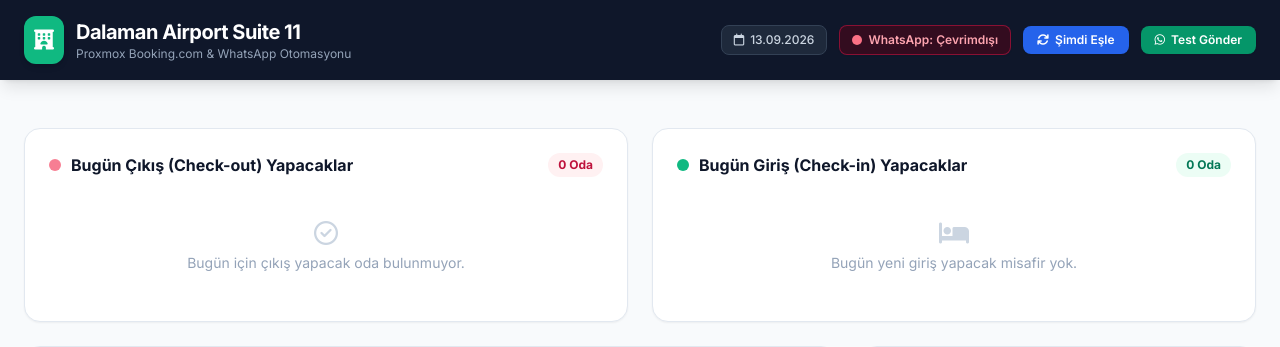
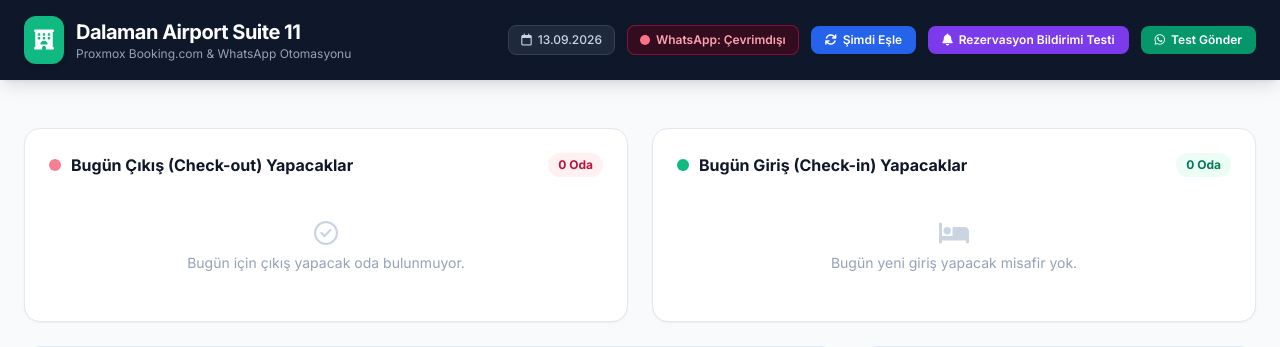
Before and after one commit to MrCoolice/booking-whatsapp-bot, a FastAPI app: page / in a window 1280 px wide. Shown: the top 347 px of the page. Run offline with FastAPI, Linux system fonts and the light colour scheme; data comes from the database, SQL or seed files in the repository; data that the repository does not hold is empty; some libraries are stand-ins or nearby versions.

Commit message:
Feat: Add manual trigger button and API to re-dispatch new booking alerts from web UI

```diff
--- a/main.py
+++ b/main.py
@@ -465,6 +465,36 @@ async def test_whatsapp():
     else:
         return JSONResponse({"status": "error", "message": "WhatsApp mesajı gönderilemedi. Logları ve ayarları kontrol edin."})
 
+@app.post("/api/reservation/resend-new-alert")
+async def resend_new_alert(uid: str = Form(None)):
+    conn = sqlite3.connect(DB_PATH)
+    cur = conn.cursor()
+    if uid and uid.strip():
+        cur.execute("SELECT uid, checkin, checkout, suite_name FROM reservations WHERE uid = ?", (uid.strip(),))
+    else:
+        cur.execute("SELECT uid, checkin, checkout, suite_name FROM reservations ORDER BY created_at DESC LIMIT 1")
+    row = cur.fetchone()
+    conn.close()
+
+    if not row:
+        return JSONResponse({"status": "error", "message": "Veritabanında kayıtlı rezervasyon bulunamadı."})
+
+    uid_res, c_in_raw, c_out_raw, r_suite = row
+    c_in = format_date_str(c_in_raw)
+    c_out = format_date_str(c_out_raw)
+
+    cfg = get_settings()
+    suite_name = cfg.get("suite_name", r_suite or "Dalaman Airport Suite 11")
+    msg_tpl = cfg.get("msg_new_booking", "🛎 *YENİ BOOKING REZERVASYONU DÜŞTÜ!*\n\n🏨 *Tesis:* {suite_name}\n📅 *Giriş Tarihi:* {checkin}\n🚪 *Çıkış Tarihi:* {checkout}\n\nDetaylar Booking Extranet panelinize eklendi.")
+
+    msg = msg_tpl.replace("{suite_name}", suite_name).replace("{checkin}", c_in).replace("{checkout}", c_out)
+    res = send_whatsapp(msg)
+    if res:
+        add_log(f"Rezervasyon bildirimi manuel tetiklendi: {c_in} - {c_out}", "success")
+        return JSONResponse({"status": "ok", "message": f"'{c_in} - {c_out}' rezervasyon bildirimi WhatsApp'a başarıyla gönderildi!"})
+    else:
+        return JSONResponse({"status": "error", "message": "WhatsApp mesajı iletilemedi. Logları ve WhatsApp bağlantısını kontrol edin."})
+
 @app.post("/api/sync-now")
 async def manual_sync():
     sync_calendar()
--- a/templates/index.html
+++ b/templates/index.html
@@ -39,6 +39,9 @@
 
                 <button onclick="syncNow()" class="bg-blue-600 hover:bg-blue-500 text-white px-3.5 py-1.5 rounded-lg text-xs font-semibold flex items-center gap-1.5 transition shadow-sm">
                     <i class="fa-solid fa-arrows-rotate"></i> Şimdi Eşle
+                </button>
+                <button onclick="resendLatestAlert()" class="bg-violet-600 hover:bg-violet-500 text-white px-3.5 py-1.5 rounded-lg text-xs font-semibold flex items-center gap-1.5 transition shadow-sm" title="Son rezervasyon bildirimini WhatsApp'a tekrar iletir">
+                    <i class="fa-solid fa-bell"></i> Rezervasyon Bildirimi Testi
                 </button>
                 <button onclick="testWhatsApp()" class="bg-emerald-600 hover:bg-emerald-500 text-white px-3.5 py-1.5 rounded-lg text-xs font-semibold flex items-center gap-1.5 transition shadow-sm">
                     <i class="fa-brands fa-whatsapp"></i> Test Gönder
@@ -222,6 +225,10 @@
                                             <button onclick="sendWelcome('{{ r.uid }}', 'phone_res_{{ loop.index }}')" title="Karşılama / Wi-Fi Mesajı Gönder"
                                                     class="{% if r.notified_welcome %}bg-slate-800 hover:bg-slate-700 text-slate-300{% else %}bg-emerald-600 hover:bg-emerald-500 text-white{% endif %} text-[11px] px-2.5 py-1 rounded-lg font-medium flex items-center gap-1 transition shadow-xs whitespace-nowrap cursor-pointer">
                                                 <i class="fa-brands fa-whatsapp text-emerald-400"></i> {% if r.notified_welcome %}İletildi ✓{% else %}Karşıla{% endif %}
+                                            </button>
+                                            <button onclick="resendBookingAlert('{{ r.uid }}')" title="Bu rezervasyonun 'Yeni Rezervasyon Düştü' bildirimini WhatsApp'a tekrar gönder"
+                                                    class="bg-violet-50 hover:bg-violet-100 text-violet-700 border border-violet-200 text-[11px] px-2 py-1 rounded-lg font-medium flex items-center gap-1 transition shadow-xs whitespace-nowrap cursor-pointer">
+                                                <i class="fa-solid fa-bell text-violet-500"></i> Bildir
                                             </button>
                                         </div>
                                     </td>
@@ -418,6 +425,35 @@
             }
         }
 
+        async function resendLatestAlert() {
+            try {
+                showAlert('Son rezervasyon bildirimi WhatsApp\'a gönderiliyor...', true);
+                const res = await fetch('/api/reservation/resend-new-alert', { method: 'POST' });
+                const json = await res.json();
+                showAlert(json.message, json.status === 'ok');
+                if (json.status === 'ok') setTimeout(() => location.reload(), 1500);
+            } catch (err) {
+                showAlert('Bildirim gönderme hatası: ' + err, false);
+            }
+        }
+
+        async function resendBookingAlert(uid) {
+            if (!confirm('Bu rezervasyonun \'Yeni Rezervasyon Düştü\' bildirimi WhatsApp numaralarınıza tekrar gönderilsin mi?')) {
+                return;
+            }
+            try {
+                showAlert('Rezervasyon bildirimi gönderiliyor...', true);
+                const data = new FormData();
+                data.append('uid', uid);
+                const res = await fetch('/api/reservation/resend-new-alert', { method: 'POST', body: data });
+                const json = await res.json();
+                showAlert(json.message, json.status === 'ok');
+                if (json.status === 'ok') setTimeout(() => location.reload(), 1500);
+            } catch (err) {
+                showAlert('Bildirim gönderme hatası: ' + err, false);
+            }
+        }
+
         async function sendWelcome(uid, inputId) {
             const inputEl = document.getElementById(inputId);
             const phone = inputEl ? inputEl.value.trim() : '';
```
